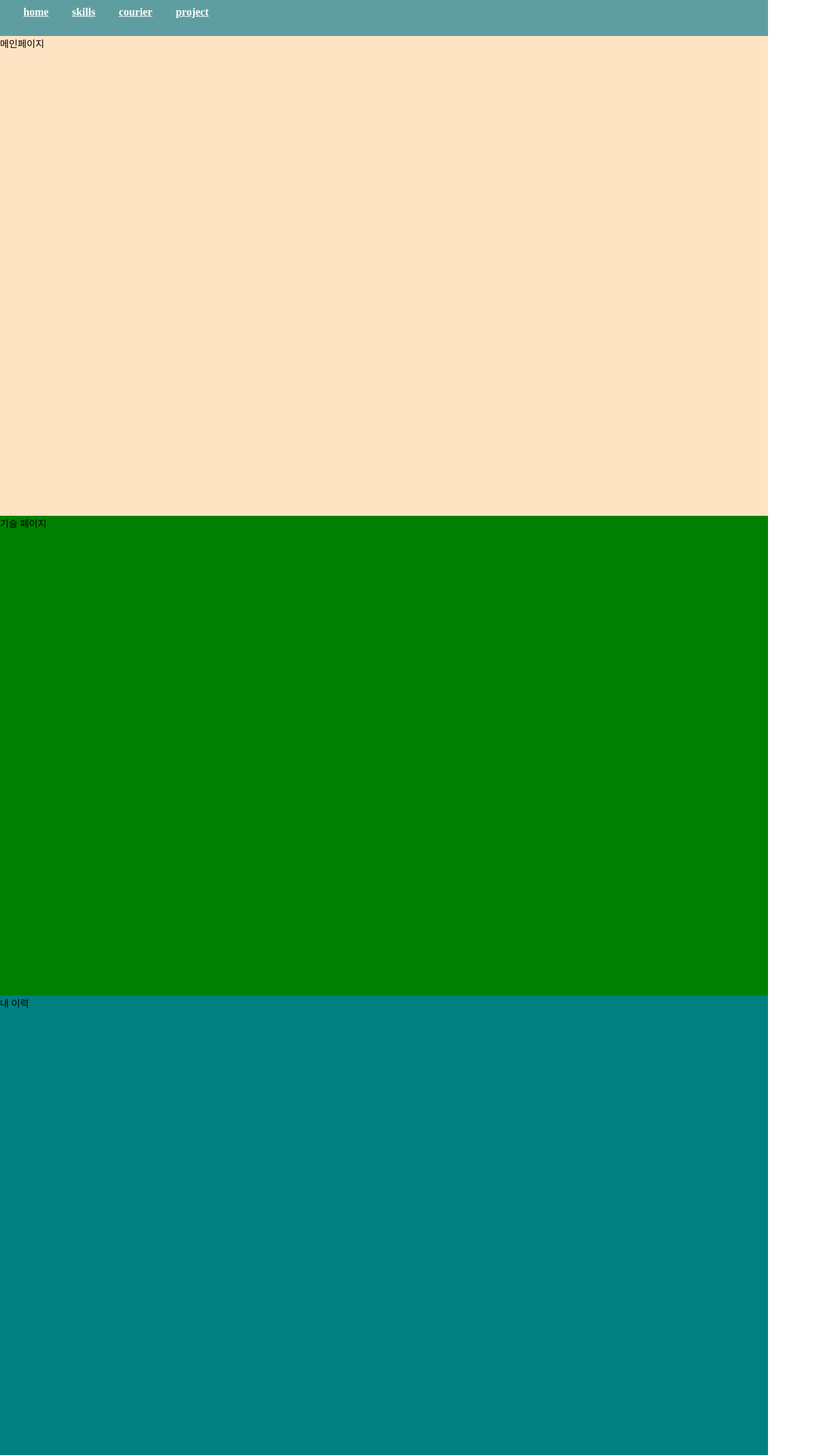
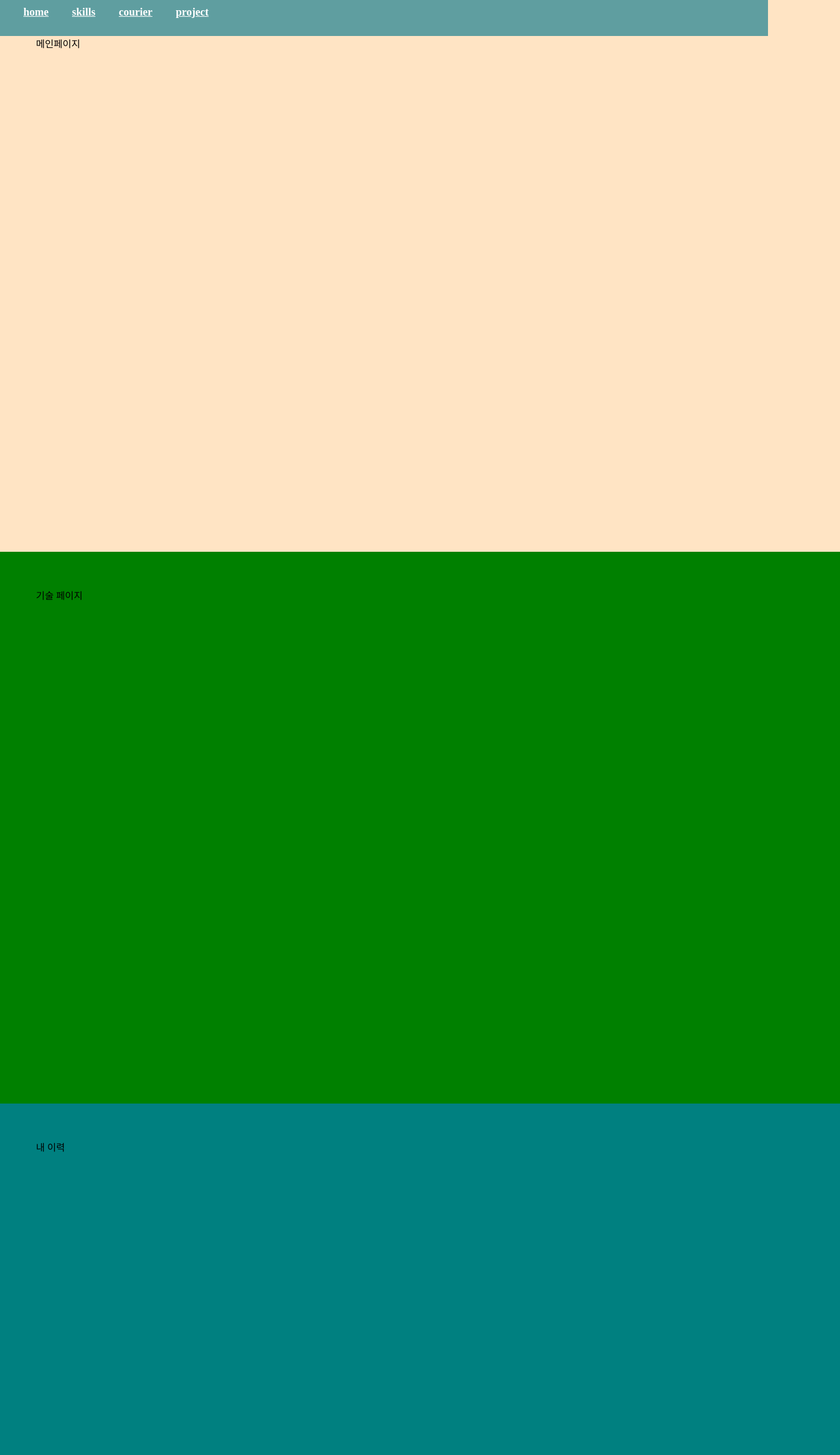
Before and after one commit to Cymadore/jjg_vue, a Vue app: page / in a window 1280 px wide. Shown: the top 2426 px of the page at 60% size, 1400 px wide, since content can reach past the window. Built offline with nearby package versions, Linux system fonts and the light colour scheme.

Commit message:
위치잡기2

```diff
--- a/src/App.vue
+++ b/src/App.vue
@@ -5,7 +5,7 @@
       <router-link to ="/skills">skills</router-link>
       <router-link to ="/courier">courier</router-link>
       <router-link to ="/project">project</router-link> -->
-      <a href="#index">home</a>
+      <a href="#main">home</a>
       <a href="#skills">skills</a>
       <a href="#courier">courier</a>
       <a href="#project">project</a>
--- a/src/styles/courier.scss
+++ b/src/styles/courier.scss
@@ -3,4 +3,5 @@
     min-height: 800px;
     border-bottom: 1px;
     background-color: teal;
+    padding:60px;
 }
--- a/src/styles/main.scss
+++ b/src/styles/main.scss
@@ -3,5 +3,5 @@
     min-height: 800px;
     border-bottom: 1px;
     background-color: bisque;
-    margin-top:60px;
+    padding:60px;
 }
--- a/src/styles/project.scss
+++ b/src/styles/project.scss
@@ -3,4 +3,5 @@
     min-height: 800px;
     border-bottom: 1px;
     background-color: blue;
+    padding:60px;
 }
--- a/src/styles/skills.scss
+++ b/src/styles/skills.scss
@@ -3,4 +3,5 @@
     min-height: 800px;
     border-bottom: 1px;
     background-color: green;
+    padding:60px;
 }
```
